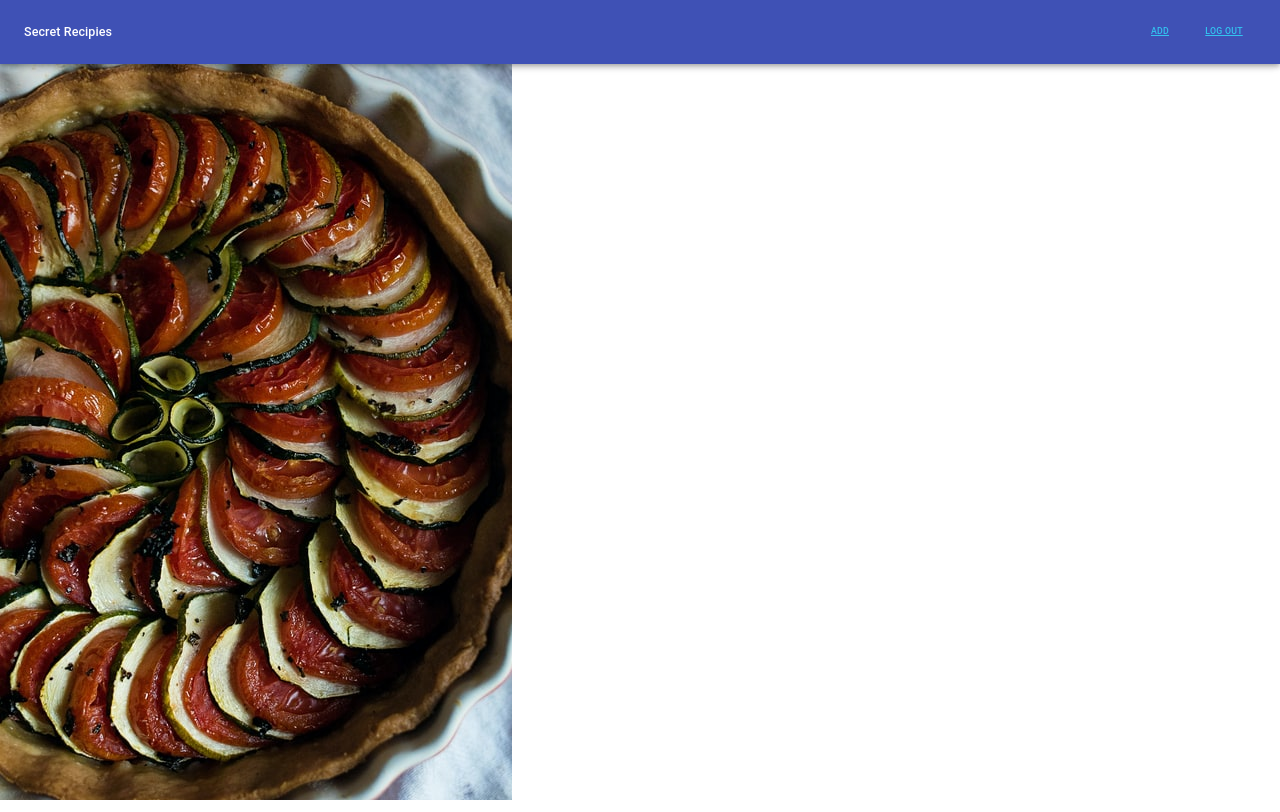
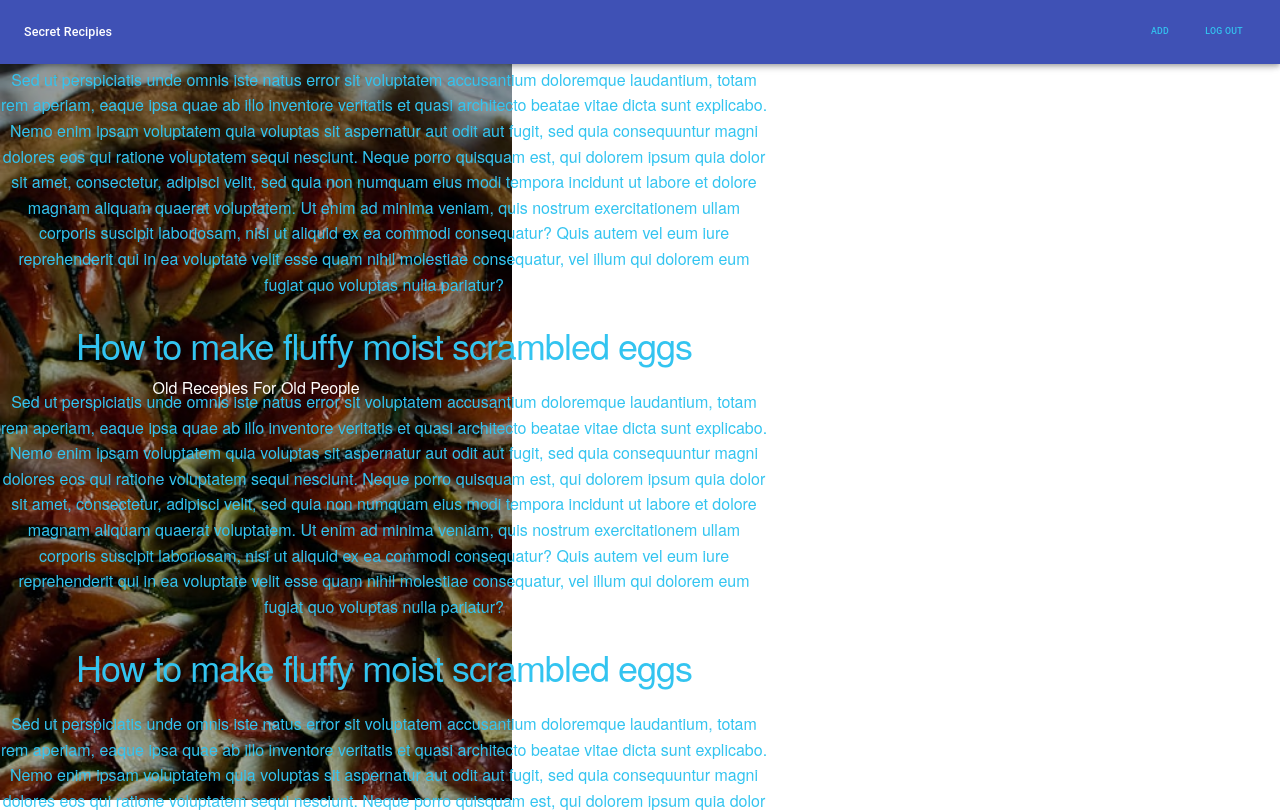
Before and after one commit to Build-Week-Recipies/Secret-Family-Recipes-Cookbook, a React (Create React App) app: page /dashboard in a window 1280 px wide. Shown: the top 812 px of the page. Built offline with nearby package versions, Linux system fonts and the light colour scheme.

Commit message:
saving progress

```diff
--- a/src/App.css
+++ b/src/App.css
@@ -3,8 +3,16 @@
 }
 
 #bgImg {
+  width: 100%;
+  height: 100%;
   background-image: url("./assets/bg.jpg");
-  z-index: -1;
+  z-index: -2;
+  filter: brightness(70%);
+  position: absolute;
+}
+
+#navbar {
+  z-index: 2;
 }
 
 .navName {
--- a/src/barebones.css
+++ b/src/barebones.css
@@ -36,32 +36,52 @@
 *
 */
 
-
-
 /* CSS Variables
 –––––––––––––––––––––––––––––––––––––––––––––––––– */
 html {
+  /* default theme: light background, dark text, blue accent */
+  --theme-hue: 0; /* white */
+  --accent-hue: 194; /* blue */
 
-	/* default theme: light background, dark text, blue accent */
-	--theme-hue: 0;					/* white */
-	--accent-hue: 194;			/* blue */
+  --text-color-richer: hsl(var(--theme-hue), 0%, 5%); /* #0d0d0d		*/
+  --text-color-normal: hsl(
+    var(--theme-hue),
+    0%,
+    13%
+  ); /* #222222 		text color; button:hover:focus color */
+  --text-color-softer: hsl(
+    var(--theme-hue),
+    0%,
+    33%
+  ); /* #555555 		button color; button:hover border */
 
-	--text-color-richer: hsl(var(--theme-hue), 0%, 5%);			/* #0d0d0d		*/
-	--text-color-normal: hsl(var(--theme-hue), 0%, 13%);		/* #222222 		text color; button:hover:focus color */
-	--text-color-softer: hsl(var(--theme-hue), 0%, 33%);		/* #555555 		button color; button:hover border */
+  --accent-color: hsl(
+    var(--accent-hue),
+    86%,
+    57%
+  ); /* #33C3F0 		link; button-primary bg+border; textarea,select:focus border */
+  --accent-color-hover: hsl(
+    var(--accent-hue),
+    76%,
+    49%
+  ); /* #1EAEDB 		link hover; button-primary:hover:focus bg+border */
 
-  --accent-color: hsl(var(--accent-hue), 86%, 57%);				/* #33C3F0 		link; button-primary bg+border; textarea,select:focus border */
-  --accent-color-hover: hsl(var(--accent-hue), 76%, 49%);	/* #1EAEDB 		link hover; button-primary:hover:focus bg+border */
+  --border-color: hsl(var(--theme-hue), 0%, 73%); /* #bbbbbb		button border */
+  --border-color-softer: hsl(
+    var(--theme-hue),
+    0%,
+    82%
+  ); /* #d1d1d1		textarea,select,code,td,hr border	 */
 
-  --border-color: hsl(var(--theme-hue), 0%, 73%);					/* #bbbbbb		button border */
-	--border-color-softer: hsl(var(--theme-hue), 0%, 82%);	/* #d1d1d1		textarea,select,code,td,hr border	 */
-
-	--background-color: white;														/* transparent body background; textarea,select background */
+  --background-color: white; /* transparent body background; textarea,select background */
   --background-color-softer: hsl(var(--theme-hue), 0%, 95%);
-  --code-background: hsl(var(--theme-hue), 0%, 95%);			/* #f1f1f1 		code background*/
+  --code-background: hsl(
+    var(--theme-hue),
+    0%,
+    95%
+  ); /* #f1f1f1 		code background*/
 
   --button-primary-color: white;
-
 
   /* Note: Skeleton was based off a 10px font sizing for REM  */
   /* 62.5% of typical 16px browser default = 10px */
@@ -78,22 +98,46 @@ html {
 @media (prefers-color-scheme: dark) {
   :html {
     /* dark theme: light background, dark text, blue accent */
-		--theme-hue: 0;					/* black */
-		--accent-hue: 194;			/* blue */
+    --theme-hue: 0; /* black */
+    --accent-hue: 194; /* blue */
 
-		--text-color-richer: hsl(var(--theme-hue), 0%, 95%);		/* 		*/
-		--text-color-normal: hsl(var(--theme-hue), 0%, 80%);		/* text color; button:hover:focus color */
-		--text-color-softer: hsl(var(--theme-hue), 0%, 67%);		/* button color; button:hover border */
+    --text-color-richer: hsl(var(--theme-hue), 0%, 95%); /* 		*/
+    --text-color-normal: hsl(
+      var(--theme-hue),
+      0%,
+      80%
+    ); /* text color; button:hover:focus color */
+    --text-color-softer: hsl(
+      var(--theme-hue),
+      0%,
+      67%
+    ); /* button color; button:hover border */
 
-		--accent-color: hsl(var(--accent-hue), 76%, 49%);				/* link; button-primary bg+border; textarea,select:focus border */
-		--accent-color-hover: hsl(var(--accent-hue), 86%, 57%);	/* link hover; button-primary:hover:focus bg+border */
+    --accent-color: hsl(
+      var(--accent-hue),
+      76%,
+      49%
+    ); /* link; button-primary bg+border; textarea,select:focus border */
+    --accent-color-hover: hsl(
+      var(--accent-hue),
+      86%,
+      57%
+    ); /* link hover; button-primary:hover:focus bg+border */
 
-		--border-color: hsl(var(--theme-hue), 0%, 27%);					/* button border */
-		--border-color-softer: hsl(var(--theme-hue), 0%, 20%);	/* textarea,select,code,td,hr border	 */
+    --border-color: hsl(var(--theme-hue), 0%, 27%); /* button border */
+    --border-color-softer: hsl(
+      var(--theme-hue),
+      0%,
+      20%
+    ); /* textarea,select,code,td,hr border	 */
 
-		--background-color: hsl(var(--theme-hue), 0%, 12%);			/* body background; textarea,select background */
+    --background-color: hsl(
+      var(--theme-hue),
+      0%,
+      12%
+    ); /* body background; textarea,select background */
     --background-color-softer: hsl(var(--theme-hue), 0%, 18%);
-		--code-background: hsl(var(--theme-hue), 0%, 5%);				/* code background*/
+    --code-background: hsl(var(--theme-hue), 0%, 5%); /* code background*/
 
     --button-primary-color: white;
   }
@@ -112,13 +156,11 @@ html {
   */
 }
 
-
 /* Grid
 –––––––––––––––––––––––––––––––––––––––––––––––––– */
 /* CSS Grid depends much more on CSS than HTML, so there is less boilerplate
 	 than with skeleton. Only basic 1-4 column grids are included.
 	 Any additional needs should be made using custom CSS directives */
-
 
 .grid-container {
   position: relative;
@@ -157,14 +199,7 @@ html {
   .grid-container.full {
     grid-template-columns: 1fr;
   }
-
 }
-
-
-
-
-
-
 
 /* Base Styles
 –––––––––––––––––––––––––––––––––––––––––––––––––– */
@@ -173,49 +208,94 @@ html {
   scroll-behavior: smooth;
 }
 body {
-  font-size: 1.6rem;		/* changed from 15px in orig skeleton */
+  font-size: 1.6rem; /* changed from 15px in orig skeleton */
   line-height: 1.6;
   font-weight: 400;
-  font-family: "Raleway", "HelveticaNeue", "Helvetica Neue", Helvetica, Arial, sans-serif;
+  font-family: "Raleway", "HelveticaNeue", "Helvetica Neue", Helvetica, Arial,
+    sans-serif;
   color: var(--text-color-normal);
-  background-color: var(--background-color);;
+  background-color: var(--background-color);
 }
-
 
 /* Typography
 –––––––––––––––––––––––––––––––––––––––––––––––––– */
-h1, h2, h3, h4, h5, h6 {
+h1,
+h2,
+h3,
+h4,
+h5,
+h6 {
   margin-top: 0;
   margin-bottom: 2rem;
-  font-weight: 300; }
-h1 { font-size: 4.0rem; line-height: 1.2;  letter-spacing: -.1rem;}
-h2 { font-size: 3.6rem; line-height: 1.25; letter-spacing: -.1rem; }
-h3 { font-size: 3.0rem; line-height: 1.3;  letter-spacing: -.1rem; }
-h4 { font-size: 2.4rem; line-height: 1.35; letter-spacing: -.08rem; }
-h5 { font-size: 1.8rem; line-height: 1.5;  letter-spacing: -.05rem; }
-h6 { font-size: 1.5rem; line-height: 1.6;  letter-spacing: 0; }
+  font-weight: 300;
+}
+h1 {
+  font-size: 4rem;
+  line-height: 1.2;
+  letter-spacing: -0.1rem;
+}
+h2 {
+  font-size: 3.6rem;
+  line-height: 1.25;
+  letter-spacing: -0.1rem;
+}
+h3 {
+  font-size: 3rem;
+  line-height: 1.3;
+  letter-spacing: -0.1rem;
+}
+h4 {
+  font-size: 2.4rem;
+  line-height: 1.35;
+  letter-spacing: -0.08rem;
+}
+h5 {
+  font-size: 1.8rem;
+  line-height: 1.5;
+  letter-spacing: -0.05rem;
+}
+h6 {
+  font-size: 1.5rem;
+  line-height: 1.6;
+  letter-spacing: 0;
+}
 
 /* Larger than phablet */
 @media (min-width: 600px) {
-  h1 { font-size: 5.0rem; }
-  h2 { font-size: 4.2rem; }
-  h3 { font-size: 3.6rem; }
-  h4 { font-size: 3.0rem; }
-  h5 { font-size: 2.4rem; }
-  h6 { font-size: 1.5rem; }
+  h1 {
+    font-size: 5rem;
+  }
+  h2 {
+    font-size: 4.2rem;
+  }
+  h3 {
+    font-size: 3.6rem;
+  }
+  h4 {
+    font-size: 3rem;
+  }
+  h5 {
+    font-size: 2.4rem;
+  }
+  h6 {
+    font-size: 1.5rem;
+  }
 }
 
 p {
-  margin-top: 0; }
-
+  margin-top: 0;
+}
 
 /* Links
 –––––––––––––––––––––––––––––––––––––––––––––––––– */
 a {
-  color: var(--accent-color); }
+  color: var(--accent-color);
+  text-decoration: none;
+}
 a:hover {
-  color: var(--accent-color-hover); }
-
+  color: var(--accent-color-hover);
+  text-decoration: none;
+}
 
 /* Buttons
 –––––––––––––––––––––––––––––––––––––––––––––––––– */
@@ -232,7 +312,7 @@ input[type="button"] {
   font-size: 11px;
   font-weight: 600;
   line-height: 38px;
-  letter-spacing: .1rem;
+  letter-spacing: 0.1rem;
   text-transform: uppercase;
   text-decoration: none;
   white-space: nowrap;
@@ -240,7 +320,8 @@ input[type="button"] {
   border-radius: 4px;
   border: 1px solid var(--border-color);
   cursor: pointer;
-  box-sizing: border-box; }
+  box-sizing: border-box;
+}
 .button:hover,
 button:hover,
 input[type="submit"]:hover,
@@ -253,7 +334,8 @@ input[type="reset"]:focus,
 input[type="button"]:focus {
   color: var(--text-color-normal);
   border-color: var(--text-color-softer);
-  outline: 0; }
+  outline: 0;
+}
 .button.button-primary,
 button.button-primary,
 input[type="submit"].button-primary,
@@ -261,7 +343,8 @@ input[type="reset"].button-primary,
 input[type="button"].button-primary {
   color: var(--button-primary-color);
   background-color: var(--accent-color);
-  border-color: var(--accent-color); }
+  border-color: var(--accent-color);
+}
 .button.button-primary:hover,
 button.button-primary:hover,
 input[type="submit"].button-primary:hover,
@@ -274,8 +357,8 @@ input[type="reset"].button-primary:focus,
 input[type="button"].button-primary:focus {
   color: var(--button-primary-color);
   background-color: var(--accent-color-hover);
-  border-color: var(--accent-color-hover); }
-
+  border-color: var(--accent-color-hover);
+}
 
 /* Forms
 –––––––––––––––––––––––––––––––––––––––––––––––––– */
@@ -294,7 +377,8 @@ select {
   border: 1px solid var(--border-color-softer);
   border-radius: 4px;
   box-shadow: none;
-  box-sizing: border-box; }
+  box-sizing: border-box;
+}
 /* Removes awkward default styles on some inputs for iOS */
 input[type="email"],
 input[type="number"],
@@ -308,11 +392,13 @@ input[type="submit"],
 textarea {
   -webkit-appearance: none;
   -moz-appearance: none;
-          appearance: none; }
+  appearance: none;
+}
 textarea {
   min-height: 65px;
   padding-top: 6px;
-  padding-bottom: 6px; }
+  padding-bottom: 6px;
+}
 input[type="email"]:focus,
 input[type="number"]:focus,
 input[type="search"]:focus,
@@ -323,58 +409,70 @@ input[type="password"]:focus,
 textarea:focus,
 select:focus {
   border: 1px solid var(--accent-color);
-  outline: 0; }
+  outline: 0;
+}
 label,
 legend {
   display: block;
-  margin-bottom: .5rem;
-  font-weight: 600; }
+  margin-bottom: 0.5rem;
+  font-weight: 600;
+}
 fieldset {
   padding: 0;
-  border-width: 0; }
+  border-width: 0;
+}
 input[type="checkbox"],
 input[type="radio"] {
-  display: inline; }
+  display: inline;
+}
 label > .label-body {
   display: inline-block;
-  margin-left: .5rem;
-  font-weight: normal; }
-
+  margin-left: 0.5rem;
+  font-weight: normal;
+}
 
 /* Lists
 –––––––––––––––––––––––––––––––––––––––––––––––––– */
 ul {
-  list-style: circle inside; }
+  list-style: circle inside;
+}
 ol {
-  list-style: decimal inside; }
-ol, ul {
+  list-style: decimal inside;
+}
+ol,
+ul {
   padding-left: 0;
-  margin-top: 0; }
-ul ul, ul ol, ol ol, ol ul {
+  margin-top: 0;
+}
+ul ul,
+ul ol,
+ol ol,
+ol ul {
   font-size: 100%;
   margin: 1rem 0 1rem 3rem;
   color: var(--text-color-softer);
 }
 li {
-  margin-bottom: 0.5rem; }
-
+  margin-bottom: 0.5rem;
+}
 
 /* Code
 –––––––––––––––––––––––––––––––––––––––––––––––––– */
 code {
-  padding: .2rem .5rem;
-  margin: 0 .2rem;
+  padding: 0.2rem 0.5rem;
+  margin: 0 0.2rem;
   font-size: 90%;
   white-space: nowrap;
   background: var(--code-background);
   border: 1px solid var(--border-color-softer);
-  border-radius: 4px; }
+  border-radius: 4px;
+}
 pre > code {
   display: block;
   padding: 1rem 1.5rem;
   white-space: pre;
-  overflow: auto; }
-
+  overflow: auto;
+}
 
 /* Tables
 –––––––––––––––––––––––––––––––––––––––––––––––––– */
@@ -382,25 +480,29 @@ th,
 td {
   padding: 12px 15px;
   text-align: left;
-  border-bottom: 1px solid var(--border-color-softer); }
+  border-bottom: 1px solid var(--border-color-softer);
+}
 th:first-child,
 td:first-child {
-  padding-left: 0; }
+  padding-left: 0;
+}
 th:last-child,
 td:last-child {
-  padding-right: 0; }
-
+  padding-right: 0;
+}
 
 /* Spacing
 –––––––––––––––––––––––––––––––––––––––––––––––––– */
 button,
 .button {
-  margin-bottom: 1rem; }
+  margin-bottom: 1rem;
+}
 input,
 textarea,
 select,
 fieldset {
-  margin-bottom: 1.5rem; }
+  margin-bottom: 1.5rem;
+}
 pre,
 blockquote,
 dl,
@@ -410,26 +512,31 @@ p,
 ul,
 ol,
 form {
-  margin-bottom: 2.5rem; }
-
+  margin-bottom: 2.5rem;
+}
 
 /* Utilities
 –––––––––––––––––––––––––––––––––––––––––––––––––– */
 .u-full-width {
   width: 100%;
-  box-sizing: border-box; }
+  box-sizing: border-box;
+}
 .u-max-full-width {
   max-width: 100%;
-  box-sizing: border-box; }
+  box-sizing: border-box;
+}
 .u-pull-right {
-  float: right; }
+  float: right;
+}
 .u-pull-left {
-  float: left; }
+  float: left;
+}
 .u-align-left {
-	text-align: left; }
+  text-align: left;
+}
 .u-align-right {
-	text-align: right; }
-
+  text-align: right;
+}
 
 /* Misc
 –––––––––––––––––––––––––––––––––––––––––––––––––– */
@@ -437,8 +544,8 @@ hr {
   margin-top: 3rem;
   margin-bottom: 3.5rem;
   border-width: 0;
-  border-top: 1px solid var(--border-color-softer); }
-
+  border-top: 1px solid var(--border-color-softer);
+}
 
 /* Clearing
 –––––––––––––––––––––––––––––––––––––––––––––––––– */
@@ -449,8 +556,8 @@ hr {
 .u-cf {
   content: "";
   display: table;
-  clear: both; }
-
+  clear: both;
+}
 
 /* Media Queries
 –––––––––––––––––––––––––––––––––––––––––––––––––– */
@@ -461,12 +568,37 @@ on small devices, paste the mobile query code up in the buttons section and styl
 there.
 */
 
-
 /* Larger than mobile (default point when grid becomes active) */
-@media (min-width: 600px) {}
+@media (min-width: 600px) {
+}
 
 /* Larger than phablet */
-@media (min-width: 900px) {}
+@media (min-width: 900px) {
+}
 
 /* Larger than tablet */
-@media (min-width: 1200px) {}
+@media (min-width: 1200px) {
+}
+
+@media (min-width: 300px) {
+}
+
+/* Larger than phablet (also point when grid becomes active) */
+
+@media (min-width: 550px) {
+}
+
+/* Larger than tablet */
+
+@media (min-width: 750px) {
+}
+
+/* Larger than desktop */
+
+@media (min-width: 1000px) {
+}
+
+/* Larger than Desktop HD */
+
+@media (min-width: 1200px) {
+}
--- a/src/components/Dashboard.js
+++ b/src/components/Dashboard.js
@@ -2,6 +2,7 @@ import React from 'react';
 import { Link } from 'react-router-dom';
 import NavBar from './NavBar';
 import styled from 'styled-components';
+import RecipeList from './RecipeList'
 
 let nav = {
     logOut: true,
@@ -11,20 +12,94 @@ let nav = {
 const Dashboard = () => {
 
     const Background = styled.div`
-    width: 40%;
+    display: flex;
+    flex-direction: column;
+    flex-wrap: wrap;
+    align-items: center;
+    justify-content: center;
+    width: 40vw;
     height: 100vh;
     position: fixed;
     left: 0;
     top: 0;
+    color: white;
 
+@media (min-width: 100px) {
+    position: relative;
+    width: 100vw;
+    height: 50vh;
+    #bgImg {
+
+    background-size: 400px;
+    }
+}
+
+@media (min-width: 400px) {
+    #bgImg {
+    background-size: 550px;
+    }
+}
+/* Larger than phablet (also point when grid becomes active) */
+
+@media (min-width: 550px) {
+
+    width: 100vw;
+    height: 40vh;
+    #bgImg {
+        background-size: 750px;
+    }
+}
+
+/* Larger than tablet */
+
+@media (min-width: 750px) {
+    #bgImg {
+        background-size: 1025px;
+    }
+}
+
+/* Larger than desktop */
+
+@media (min-width: 800px) {
+    position: fixed;
+    width: 40vw;
+    height: 100vh;
+    #bgImg {
+            background-size: 500px;
+        }
+}
+
+/* Larger than Desktop HD */
+
+@media (min-width: 1200px) {
+    #bgImg {
+            background-size: 800px;
+        }
+}
+
+@media (min-width: 1900px) {
+    #bgImg {
+            background-size: 1000px;
+        }
+}
 
     `
 
+    const Dashboard = styled.div`
+    #list {
+        position: sticky;
+        width: 60vw;
+        margin: 0;
+        padding: 0;
+    }
+    `
+
     return (
-        <div>
+        <Dashboard>
             <NavBar display={nav} />
-            <Background id="bgImg"></Background>
-        </div>
+            <Background ><div id="bgImg"></div><p>Old Recepies For Old People</p></Background>
+            <RecipeList />
+        </Dashboard>
     )
 }
 
--- a/src/components/NavBar.js
+++ b/src/components/NavBar.js
@@ -20,8 +20,8 @@ const NavBar = (props) => {
     const [show] = useState(display)
 
     return (
-        <div>
-            <AppBar position="static">
+        <div >
+            <AppBar id="navbar" >
                 <Toolbar>
                     <Typography variant="h6" className="navName">
                         Secret Recipies
--- /dev/null
+++ b/src/components/RecipeList.js
@@ -0,0 +1,18 @@
+import React from 'react'
+import { Link } from 'react-router-dom';
+import data from '../dummyData/data'
+
+
+const RecipeList = () => {
+    return (
+        <div id="list">
+            {data.map(
+                recipe => {
+                    return <Link key={Date.now()}><h3>{recipe.title}</h3><p>{recipe.instructions}</p></Link>
+                })}
+        </div>
+    )
+
+}
+
+export default RecipeList;
--- /dev/null
+++ b/src/dummyData/data.js
@@ -0,0 +1,53 @@
+const data = [
+    {
+        recipe: 'Scrambled Eggs',
+        title: 'How to make fluffy moist scrambled eggs',
+        source: 'Tori Avey',
+        ingredients: 'Many',
+        instructions: 'Sed ut perspiciatis unde omnis iste natus error sit voluptatem accusantium doloremque laudantium, totam rem aperiam, eaque ipsa quae ab illo inventore veritatis et quasi architecto beatae vitae dicta sunt explicabo. Nemo enim ipsam voluptatem quia voluptas sit aspernatur aut odit aut fugit, sed quia consequuntur magni dolores eos qui ratione voluptatem sequi nesciunt. Neque porro quisquam est, qui dolorem ipsum quia dolor sit amet, consectetur, adipisci velit, sed quia non numquam eius modi tempora incidunt ut labore et dolore magnam aliquam quaerat voluptatem. Ut enim ad minima veniam, quis nostrum exercitationem ullam corporis suscipit laboriosam, nisi ut aliquid ex ea commodi consequatur? Quis autem vel eum iure reprehenderit qui in ea voluptate velit esse quam nihil molestiae consequatur, vel illum qui dolorem eum fugiat quo voluptas nulla pariatur?',
+        category: 'Eggs'
+    },
+    {
+        recipe: 'Scrambled Eggs',
+        title: 'How to make fluffy moist scrambled eggs',
+        source: 'Tori Avey',
+        ingredients: 'Many',
+        instructions: 'Sed ut perspiciatis unde omnis iste natus error sit voluptatem accusantium doloremque laudantium, totam rem aperiam, eaque ipsa quae ab illo inventore veritatis et quasi architecto beatae vitae dicta sunt explicabo. Nemo enim ipsam voluptatem quia voluptas sit aspernatur aut odit aut fugit, sed quia consequuntur magni dolores eos qui ratione voluptatem sequi nesciunt. Neque porro quisquam est, qui dolorem ipsum quia dolor sit amet, consectetur, adipisci velit, sed quia non numquam eius modi tempora incidunt ut labore et dolore magnam aliquam quaerat voluptatem. Ut enim ad minima veniam, quis nostrum exercitationem ullam corporis suscipit laboriosam, nisi ut aliquid ex ea commodi consequatur? Quis autem vel eum iure reprehenderit qui in ea voluptate velit esse quam nihil molestiae consequatur, vel illum qui dolorem eum fugiat quo voluptas nulla pariatur?',
+        category: 'Eggs'
+    },
+    {
+        recipe: 'Scrambled Eggs',
+        title: 'How to make fluffy moist scrambled eggs',
+        source: 'Tori Avey',
+        ingredients: 'Many',
+        instructions: 'Sed ut perspiciatis unde omnis iste natus error sit voluptatem accusantium doloremque laudantium, totam rem aperiam, eaque ipsa quae ab illo inventore veritatis et quasi architecto beatae vitae dicta sunt explicabo. Nemo enim ipsam voluptatem quia voluptas sit aspernatur aut odit aut fugit, sed quia consequuntur magni dolores eos qui ratione voluptatem sequi nesciunt. Neque porro quisquam est, qui dolorem ipsum quia dolor sit amet, consectetur, adipisci velit, sed quia non numquam eius modi tempora incidunt ut labore et dolore magnam aliquam quaerat voluptatem. Ut enim ad minima veniam, quis nostrum exercitationem ullam corporis suscipit laboriosam, nisi ut aliquid ex ea commodi consequatur? Quis autem vel eum iure reprehenderit qui in ea voluptate velit esse quam nihil molestiae consequatur, vel illum qui dolorem eum fugiat quo voluptas nulla pariatur?',
+        category: 'Eggs'
+    },
+    {
+        recipe: 'Scrambled Eggs',
+        title: 'How to make fluffy moist scrambled eggs',
+        source: 'Tori Avey',
+        ingredients: 'Many',
+        instructions: 'Sed ut perspiciatis unde omnis iste natus error sit voluptatem accusantium doloremque laudantium, totam rem aperiam, eaque ipsa quae ab illo inventore veritatis et quasi architecto beatae vitae dicta sunt explicabo. Nemo enim ipsam voluptatem quia voluptas sit aspernatur aut odit aut fugit, sed quia consequuntur magni dolores eos qui ratione voluptatem sequi nesciunt. Neque porro quisquam est, qui dolorem ipsum quia dolor sit amet, consectetur, adipisci velit, sed quia non numquam eius modi tempora incidunt ut labore et dolore magnam aliquam quaerat voluptatem. Ut enim ad minima veniam, quis nostrum exercitationem ullam corporis suscipit laboriosam, nisi ut aliquid ex ea commodi consequatur? Quis autem vel eum iure reprehenderit qui in ea voluptate velit esse quam nihil molestiae consequatur, vel illum qui dolorem eum fugiat quo voluptas nulla pariatur?',
+        category: 'Eggs'
+    },
+    {
+        recipe: 'Scrambled Eggs',
+        title: 'How to make fluffy moist scrambled eggs',
+        source: 'Tori Avey',
+        ingredients: 'Many',
+        instructions: 'Sed ut perspiciatis unde omnis iste natus error sit voluptatem accusantium doloremque laudantium, totam rem aperiam, eaque ipsa quae ab illo inventore veritatis et quasi architecto beatae vitae dicta sunt explicabo. Nemo enim ipsam voluptatem quia voluptas sit aspernatur aut odit aut fugit, sed quia consequuntur magni dolores eos qui ratione voluptatem sequi nesciunt. Neque porro quisquam est, qui dolorem ipsum quia dolor sit amet, consectetur, adipisci velit, sed quia non numquam eius modi tempora incidunt ut labore et dolore magnam aliquam quaerat voluptatem. Ut enim ad minima veniam, quis nostrum exercitationem ullam corporis suscipit laboriosam, nisi ut aliquid ex ea commodi consequatur? Quis autem vel eum iure reprehenderit qui in ea voluptate velit esse quam nihil molestiae consequatur, vel illum qui dolorem eum fugiat quo voluptas nulla pariatur?',
+        category: 'Eggs'
+    },
+    {
+        recipe: 'Scrambled Eggs',
+        title: 'How to make fluffy moist scrambled eggs',
+        source: 'Tori Avey',
+        ingredients: 'Many',
+        instructions: 'Sed ut perspiciatis unde omnis iste natus error sit voluptatem accusantium doloremque laudantium, totam rem aperiam, eaque ipsa quae ab illo inventore veritatis et quasi architecto beatae vitae dicta sunt explicabo. Nemo enim ipsam voluptatem quia voluptas sit aspernatur aut odit aut fugit, sed quia consequuntur magni dolores eos qui ratione voluptatem sequi nesciunt. Neque porro quisquam est, qui dolorem ipsum quia dolor sit amet, consectetur, adipisci velit, sed quia non numquam eius modi tempora incidunt ut labore et dolore magnam aliquam quaerat voluptatem. Ut enim ad minima veniam, quis nostrum exercitationem ullam corporis suscipit laboriosam, nisi ut aliquid ex ea commodi consequatur? Quis autem vel eum iure reprehenderit qui in ea voluptate velit esse quam nihil molestiae consequatur, vel illum qui dolorem eum fugiat quo voluptas nulla pariatur?',
+        category: 'Eggs'
+    },
+
+]
+
+export default data;
```
Lines whose indentation alone changed are shown as unchanged.
